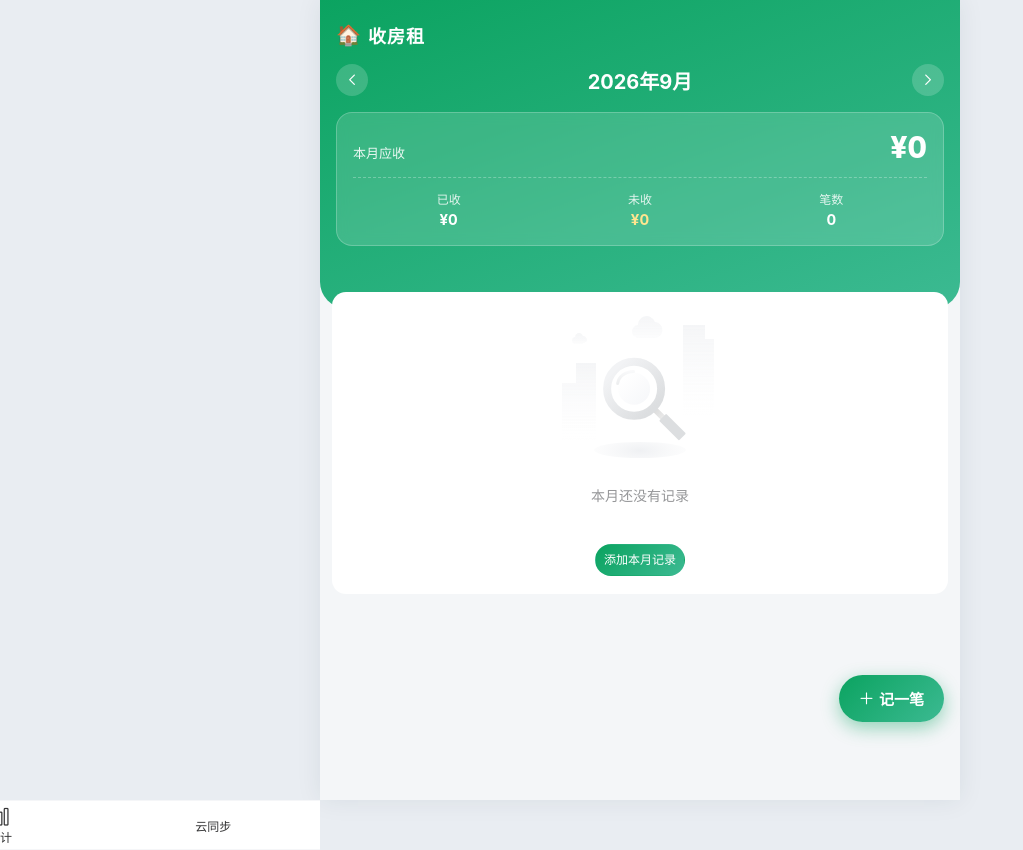
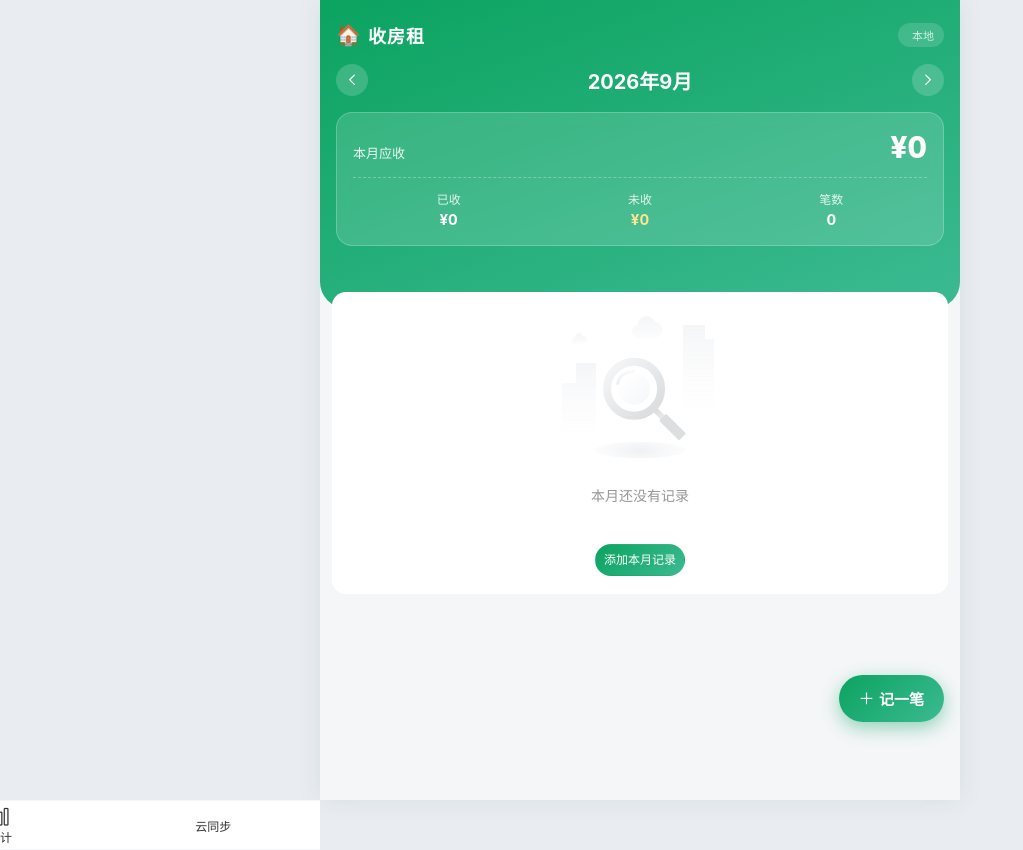
Before and after one commit to zhouYJ-hub/collect-rent, a Vue app: page / in a window 1280 px wide. Shown: the whole page, without its empty margins (0-1023 px from the left). Built offline with nearby package versions, Linux system fonts and the light colour scheme.

Commit message:
feat: 增删改查准实时云同步（启动拉取/前台刷新/墓碑删除）

```diff
--- a/src/stores/rent.ts
+++ b/src/stores/rent.ts
@@ -78,9 +78,9 @@ export const useRentStore = defineStore('rent', () => {
     { deep: true }
   )
 
-  /** 按年月倒序、同月按租客名排序 */
+  /** 按年月倒序、同月按租客名排序（只包含未删除记录，墓碑仅用于同步） */
   const sortedRecords = computed(() =>
-    [...records.value].sort(
+    [...records.value].filter((r) => !r.deleted).sort(
       (a, b) =>
         b.year - a.year ||
         b.month - a.month ||
@@ -103,6 +103,7 @@ export const useRentStore = defineStore('rent', () => {
     return records.value.find(
       (r) =>
         r.id !== excludeId &&
+        !r.deleted &&
         r.year === draft.year &&
         r.month === draft.month &&
         r.tenant.trim() === tenant
@@ -140,8 +141,17 @@ export const useRentStore = defineStore('rent', () => {
     records.value = list
   }
 
+  /**
+   * 删除记录（软删除）：
+   * 保留墓碑记录用于云端同步，其他设备同步后该条也会被标记删除；
+   * 所有界面读取都经过 sortedRecords / recordsOfMonth 过滤，用户无感知。
+   */
   function removeRecord(id: string): void {
-    records.value = records.value.filter((r) => r.id !== id)
+    const record = findById(id)
+    if (!record) return
+    record.deleted = true
+    record.deletedAt = Date.now()
+    record.updatedAt = Date.now()
   }
 
   function togglePaid(id: string): void {
@@ -176,7 +186,7 @@ export const useRentStore = defineStore('rent', () => {
       garbage: 0
     }
     for (const r of records.value) {
-      if (r.year !== year) continue
+      if (r.year !== year || r.deleted) continue
       for (const key of Object.keys(totals) as FeeKey[]) {
         totals[key] += r[key]
       }
@@ -186,7 +196,7 @@ export const useRentStore = defineStore('rent', () => {
 
   /** 有记录的年份（含当前年份），倒序 */
   function availableYears(): number[] {
-    const set = new Set(records.value.map((r) => r.year))
+    const set = new Set(records.value.filter((r) => !r.deleted).map((r) => r.year))
     set.add(new Date().getFullYear())
     return [...set].sort((a, b) => b - a)
   }
--- a/src/stores/sync.ts
+++ b/src/stores/sync.ts
@@ -7,6 +7,8 @@ import { base64ToUtf8, utf8ToBase64 } from '@/utils/base64'
 
 const SYNC_CONFIG_KEY = 'zyj-collect-rent:sync:v1'
 const AUTO_PUSH_DELAY_MS = 3000
+/** 回到页面时自动拉取的最小间隔 */
+const VISIBILITY_PULL_INTERVAL_MS = 5 * 60 * 1000
 
 /** GitHub 云同步配置（Token 仅保存在本机浏览器，不会打进构建产物） */
 export interface SyncConfig {
@@ -114,7 +116,11 @@ function parseRemotePayload(content: string): RentRecord[] {
   try {
     const parsed: unknown = JSON.parse(content)
     if (Array.isArray(parsed)) return parsed.filter(isRentRecord)
-    if (typeof parsed === 'object' && parsed !== null && Array.isArray((parsed as { records?: unknown }).records)) {
+    if (
+      typeof parsed === 'object' &&
+      parsed !== null &&
+      Array.isArray((parsed as { records?: unknown }).records)
+    ) {
       return ((parsed as { records: unknown[] }).records).filter(isRentRecord)
     }
     return []
@@ -150,14 +156,17 @@ async function pushRemote(
     throw new Error('Token 无效或没有权限（需勾选该仓库的 Contents: Read and write）')
   }
   if (res.status === 409) {
-    throw new Error('云端刚被其他设备修改，请再点一次同步合并后重试')
+    throw new Error('云端刚被其他设备修改，请再同步一次合并后重试')
   }
   if (!res.ok) {
     throw new Error(`上传云端数据失败（HTTP ${res.status}）`)
   }
 }
 
-/** 双向合并：按 id 去重，updatedAt 新的一方胜出 */
+/**
+ * 双向合并：按 id 对齐，updatedAt 新的一方胜出。
+ * 删除通过墓碑记录（deleted=true）同步，最后操作的一方生效。
+ */
 function mergeRecords(local: RentRecord[], remote: RentRecord[]): RentRecord[] {
   const map = new Map<string, RentRecord>()
   for (const record of local) map.set(record.id, record)
@@ -170,6 +179,11 @@ function mergeRecords(local: RentRecord[], remote: RentRecord[]): RentRecord[] {
   return [...map.values()].sort((a, b) => b.updatedAt - a.updatedAt)
 }
 
+/** 用于比较两份记录列表是否有差异（墓碑也参与比较） */
+function serializeRecords(list: RentRecord[]): string {
+  return JSON.stringify([...list].sort((a, b) => a.id.localeCompare(b.id)))
+}
+
 export const useSyncStore = defineStore('sync', () => {
   const rent = useRentStore()
 
@@ -180,7 +194,37 @@ export const useSyncStore = defineStore('sync', () => {
   const configured = computed(() => isConfigValid(config.value))
   const lastSyncAt = computed(() => config.value.lastSyncAt ?? null)
 
-  /** 拉取+合并+上传 完整同步 */
+  let suppressEcho = false
+  let pushTimer: ReturnType<typeof setTimeout> | null = null
+
+  /**
+   * 同步核心：拉取云端 → 与本地合并（含删除墓碑）→ 按需回写。
+   * forcePush=true 时无论是否有差异都上传（手动同步/自动上传共用）。
+   */
+  async function syncCore(forcePush: boolean): Promise<boolean> {
+    const remote = await fetchRemote(config.value)
+    const remoteRecords = remote ? parseRemotePayload(remote.content) : []
+    const merged = mergeRecords(rent.records, remoteRecords)
+
+    const localChanged = serializeRecords(merged) !== serializeRecords(rent.records)
+    const remoteChanged = serializeRecords(merged) !== serializeRecords(remoteRecords)
+
+    if (localChanged) {
+      suppressEcho = true
+      rent.replaceAll(merged)
+      await nextTick()
+    }
+
+    if (forcePush || remoteChanged) {
+      await pushRemote(config.value, merged, remote?.sha ?? null)
+    }
+
+    config.value = { ...config.value, lastSyncAt: Date.now() }
+    persistConfig(config.value)
+    return localChanged || remoteChanged
+  }
+
+  /** 手动「立即同步」：双向合并 + 强制上传 */
   async function sync(): Promise<void> {
     if (syncing.value) return
     if (!configured.value) throw new Error('请先完整填写并保存同步配置')
@@ -188,17 +232,7 @@ export const useSyncStore = defineStore('sync', () => {
     syncing.value = true
     lastError.value = null
     try {
-      const remote = await fetchRemote(config.value)
-      const remoteRecords = remote ? parseRemotePayload(remote.content) : []
-      const merged = mergeRecords(rent.records, remoteRecords)
-
-      suppressEcho = true
-      rent.replaceAll(merged)
-      await nextTick()
-
-      await pushRemote(config.value, merged, remote?.sha ?? null)
-      config.value = { ...config.value, lastSyncAt: Date.now() }
-      persistConfig(config.value)
+      await syncCore(true)
     } catch (error) {
       lastError.value = error instanceof Error ? error.message : '同步失败，请检查网络与配置'
       throw error
@@ -208,24 +242,26 @@ export const useSyncStore = defineStore('sync', () => {
     }
   }
 
-  /** 记录变化后的自动上传（同样先拉取合并，避免覆盖其他设备的改动） */
+  /** 后台静默拉取：启动时 / 回到页面时调用，失败不打扰用户 */
+  async function backgroundPull(): Promise<void> {
+    if (syncing.value || !configured.value) return
+    syncing.value = true
+    try {
+      await syncCore(false)
+    } catch (error) {
+      lastError.value = error instanceof Error ? error.message : '后台同步失败'
+    } finally {
+      suppressEcho = false
+      syncing.value = false
+    }
+  }
+
+  /** 记录变化（增/改/删/切换已收）后的自动上传：同样先合并，绝不覆盖其他设备 */
   async function autoPush(): Promise<void> {
     if (syncing.value || !configured.value) return
     syncing.value = true
     try {
-      const remote = await fetchRemote(config.value)
-      const remoteRecords = remote ? parseRemotePayload(remote.content) : []
-      const merged = mergeRecords(rent.records, remoteRecords)
-
-      if (merged.length !== rent.records.length) {
-        suppressEcho = true
-        rent.replaceAll(merged)
-        await nextTick()
-      }
-
-      await pushRemote(config.value, merged, remote?.sha ?? null)
-      config.value = { ...config.value, lastSyncAt: Date.now() }
-      persistConfig(config.value)
+      await syncCore(true)
     } catch (error) {
       lastError.value = error instanceof Error ? error.message : '自动同步失败'
     } finally {
@@ -233,9 +269,6 @@ export const useSyncStore = defineStore('sync', () => {
       syncing.value = false
     }
   }
-
-  let suppressEcho = false
-  let pushTimer: ReturnType<typeof setTimeout> | null = null
 
   function scheduleAutoPush(): void {
     if (pushTimer) clearTimeout(pushTimer)
@@ -245,7 +278,7 @@ export const useSyncStore = defineStore('sync', () => {
     }, AUTO_PUSH_DELAY_MS)
   }
 
-  // 监听本地记录变化（新增/编辑/删除/切换已收），防抖后自动上传
+  // 监听本地记录变化，防抖后自动上传（开启「修改后自动同步」时生效）
   watch(
     () => rent.records,
     () => {
@@ -255,6 +288,22 @@ export const useSyncStore = defineStore('sync', () => {
     },
     { deep: true }
   )
+
+  // 应用启动后自动从云端拉取最新数据（静默合并）
+  setTimeout(() => {
+    void backgroundPull()
+  }, 800)
+
+  // 从其他应用切回本页面时自动刷新云端数据（5 分钟内不重复拉取）
+  function handleVisibilityChange(): void {
+    if (document.visibilityState !== 'visible') return
+    if (!configured.value) return
+    const last = config.value.lastSyncAt ?? 0
+    if (Date.now() - last < VISIBILITY_PULL_INTERVAL_MS) return
+    void backgroundPull()
+  }
+
+  document.addEventListener('visibilitychange', handleVisibilityChange)
 
   function updateConfig(patch: Partial<Omit<SyncConfig, 'lastSyncAt'>>): void {
     config.value = { ...config.value, ...patch }
--- a/src/types/index.ts
+++ b/src/types/index.ts
@@ -21,6 +21,9 @@ export interface RentRecord {
   paid: boolean
   createdAt: number
   updatedAt: number
+  /** 软删除标记（墓碑）：同步删除操作需要保留记录占位，界面上一律过滤 */
+  deleted?: boolean
+  deletedAt?: number
 }
 
 export type FeeKey = 'rent' | 'water' | 'electricity' | 'gas' | 'garbage'
--- a/src/views/HomeView.vue
+++ b/src/views/HomeView.vue
@@ -4,6 +4,7 @@ import { useRouter } from 'vue-router'
 import { showConfirmDialog, showToast } from 'vant'
 
 import { useRentStore } from '@/stores/rent'
+import { useSyncStore } from '@/stores/sync'
 import { FEE_META, recordTotal, type FeeMeta, type RentRecord } from '@/types'
 import { buildBillText } from '@/utils/bill'
 import { copyText } from '@/utils/clipboard'
@@ -11,6 +12,18 @@ import { formatYuan } from '@/utils/format'
 
 const router = useRouter()
 const store = useRentStore()
+const syncStore = useSyncStore()
+
+const syncStatusText = computed(() => {
+  if (!syncStore.configured) return '本地'
+  if (syncStore.syncing) return '同步中'
+  if (!syncStore.lastSyncAt) return '未同步'
+  const date = new Date(syncStore.lastSyncAt)
+  const now = new Date()
+  const hm = date.toLocaleTimeString('zh-CN', { hour: '2-digit', minute: '2-digit', hour12: false })
+  const sameDay = date.toDateString() === now.toDateString()
+  return sameDay ? `已同步 ${hm}` : `已同步 ${date.getMonth() + 1}/${date.getDate()} ${hm}`
+})
 
 const now = new Date()
 const year = ref(now.getFullYear())
@@ -163,6 +176,10 @@ function avatarStyle(name: string): { background: string } {
       <div class="header-title">
         <span class="title-emoji">🏠</span>
         <span>收房租</span>
+        <span class="sync-badge" :class="{ off: !syncStore.configured }">
+          <van-icon :name="syncStore.syncing ? 'loading' : 'cloud-o'" :class="{ spin: syncStore.syncing }" />
+          {{ syncStatusText }}
+        </span>
       </div>
 
       <div class="month-switch">
@@ -335,6 +352,36 @@ function avatarStyle(name: string): { background: string } {
   font-size: 18px;
   font-weight: 700;
   letter-spacing: 1px;
+}
+
+.sync-badge {
+  display: inline-flex;
+  align-items: center;
+  gap: 4px;
+  margin-left: auto;
+  padding: 4px 10px;
+  border-radius: 999px;
+  background: rgba(255, 255, 255, 0.18);
+  font-size: 11px;
+  font-weight: 500;
+  letter-spacing: 0;
+}
+
+.sync-badge.off {
+  opacity: 0.8;
+}
+
+.sync-badge .spin {
+  animation: badge-spin 0.8s linear infinite;
+}
+
+@keyframes badge-spin {
+  from {
+    transform: rotate(0deg);
+  }
+  to {
+    transform: rotate(360deg);
+  }
 }
 
 .title-emoji {
--- a/src/views/RecordFormView.vue
+++ b/src/views/RecordFormView.vue
@@ -15,7 +15,7 @@ const editId = computed(() => (typeof route.params.id === 'string' ? route.param
 const isEdit = computed(() => editId.value.length > 0)
 const existing = computed(() => (editId.value ? store.findById(editId.value) : undefined))
 
-if (editId.value && !existing.value) {
+if (editId.value && (!existing.value || existing.value.deleted)) {
   showToast('记录不存在')
   router.replace('/')
 }
```
Also changed, not shown: src/views/SyncView.vue (+23 -2 lines), 1 other file (tests, documents, lock files or other folders).
